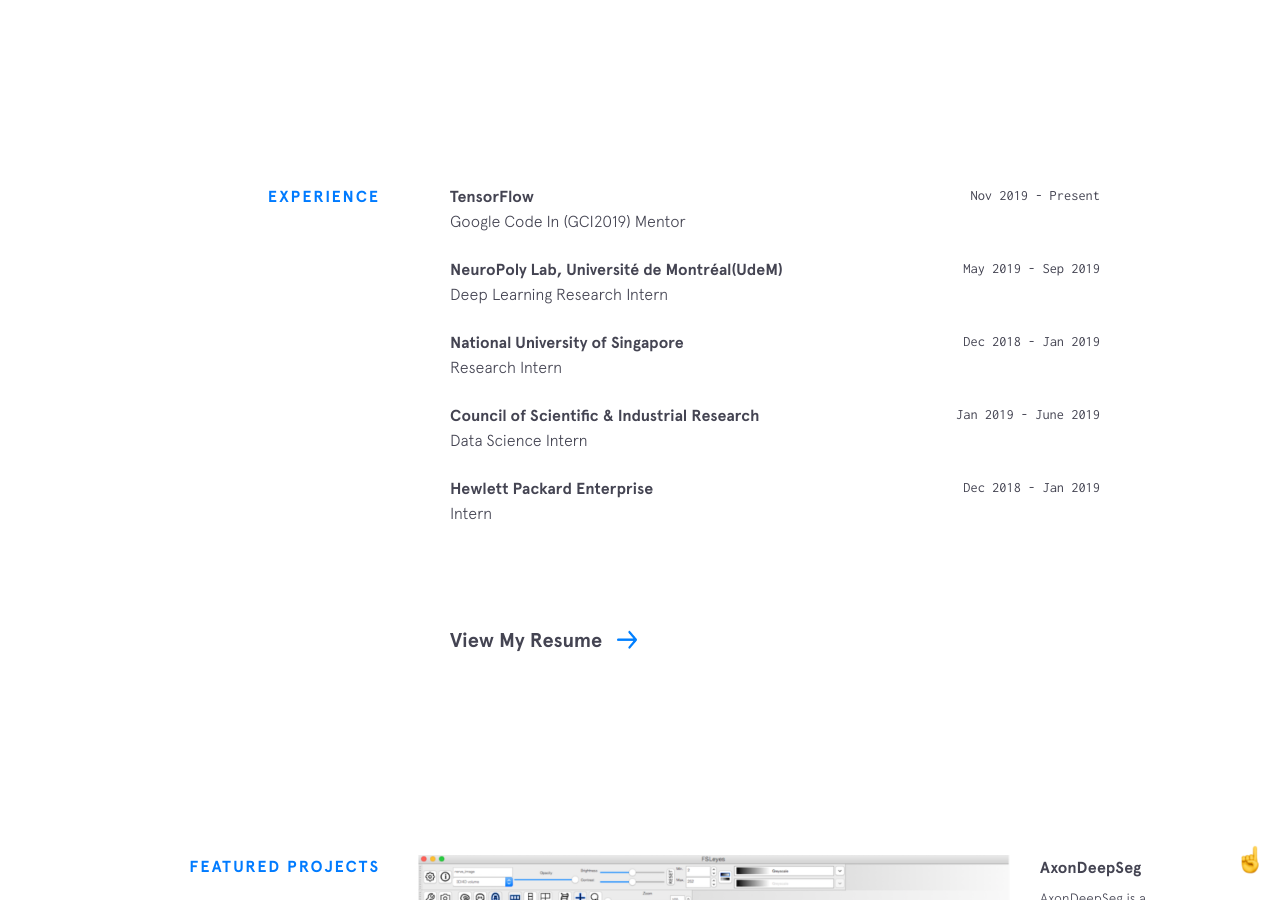
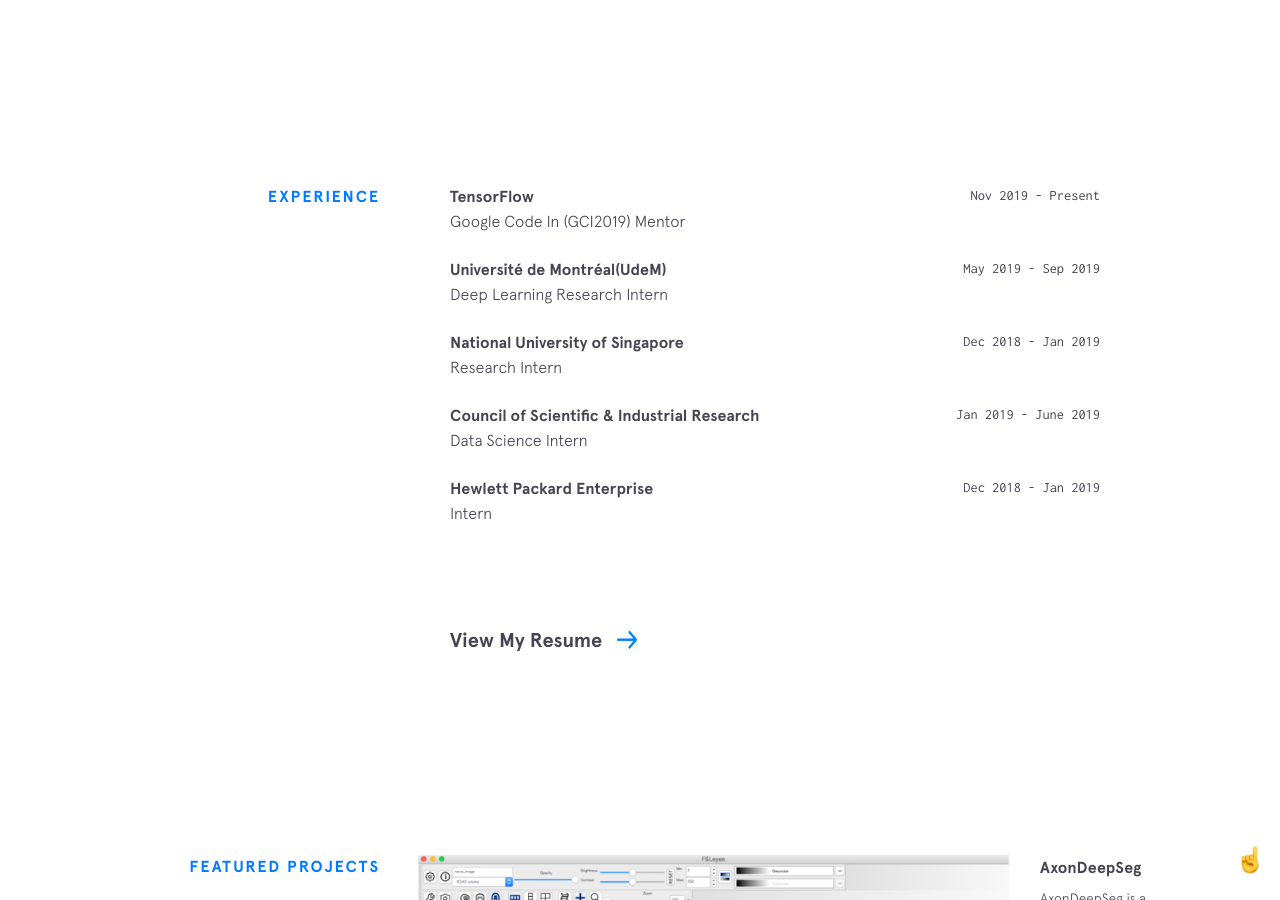
Before and after one commit to vasudev-sharma/vasudev-sharma-.github.io, a Jekyll site: the page built from index.html, in a window 1280 px wide and 900 px high, scrolled down 1779 px. Built offline with Jekyll 4.4.1, drawn with Linux system fonts in a browser that asks for light colours; nearby versions of some CDN libraries.

Commit message:
Update experience.yml

```diff
--- a/_data/experience.yml
+++ b/_data/experience.yml
@@ -3,7 +3,7 @@
   time: Nov 2019 - Present
   position: Google Code In (GCI2019) Mentor
 
-- company: NeuroPoly Lab, Université de Montréal(UdeM)
+- company: Université de Montréal(UdeM)
   url: https://www.neuro.polymtl.ca/home
   time: May 2019 - Sep 2019
   position: Deep Learning Research Intern
```
